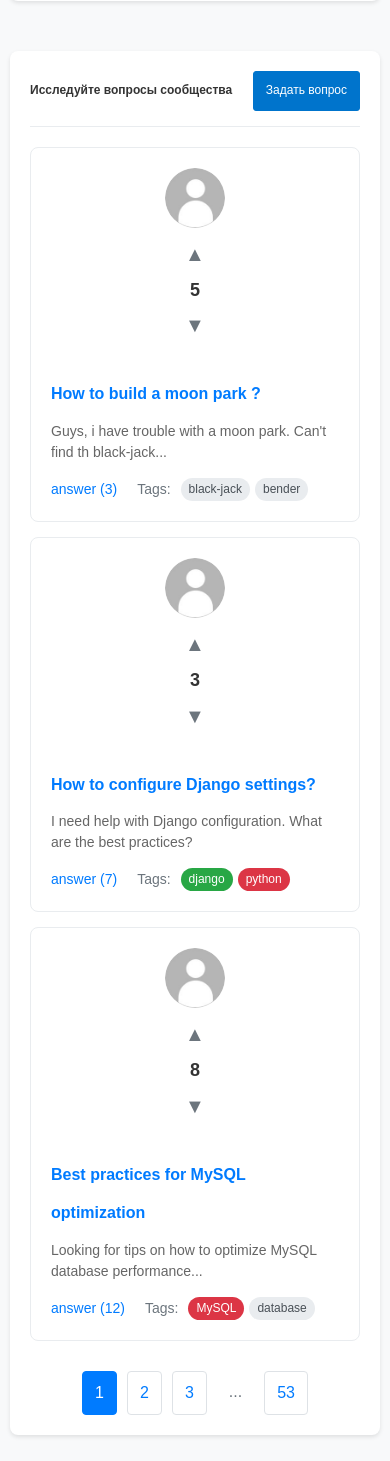
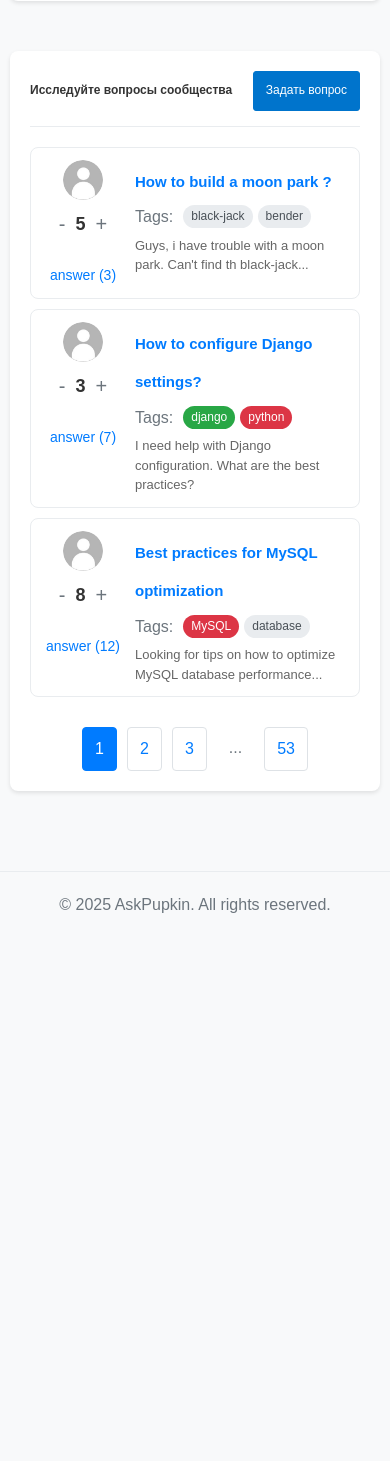
Before and after one commit to khosta77/web-technologies, a Django app: page / in a window 390 px wide. Shown: the part 517-1978 px from the top of the page. After the commit the page ends 1430 px from the top, so only its background shows below. Run offline with Django 4.2, Linux system fonts and the light colour scheme.

Commit message:
Исправление блоков с вопросами на главной странице

```diff
--- a/project/static/css/base.css
+++ b/project/static/css/base.css
@@ -42,8 +42,8 @@ body {
 
     .question-voting {
         flex-direction: row;
-        justify-content: flex-start;
-        gap: 15px;
+        justify-content: center;
+        gap: 5px;
         margin-bottom: 15px;
     }
 
@@ -84,7 +84,9 @@ body {
     }
 
     .question-voting {
+        flex-direction: row;
         justify-content: center;
+        gap: 3px;
     }
 
     .question-avatar {
--- a/project/static/css/components.css
+++ b/project/static/css/components.css
@@ -109,7 +109,7 @@
 /* Система голосования */
 .voting-controls {
     display: flex;
-    flex-direction: column;
+    flex-direction: row;
     align-items: center;
     gap: 5px;
 }
--- a/project/static/css/pages.css
+++ b/project/static/css/pages.css
@@ -520,3 +520,137 @@
         line-height: 1.1;
     }
 }
+
+/* Адаптивные стили для карточек вопросов */
+@media (max-width: 768px) {
+    .question-item {
+        display: grid;
+        grid-template-columns: auto 1fr;
+        gap: 15px;
+        padding: 15px;
+        align-items: start;
+    }
+
+    /* Левая колонка: аватар + голосование + ответы */
+    .question-left-column {
+        grid-column: 1;
+        display: flex;
+        flex-direction: column;
+        align-items: center;
+        gap: 10px;
+        min-width: 80px;
+    }
+
+    .question-avatar {
+        width: 50px;
+        height: 50px;
+    }
+
+    .question-voting {
+        display: flex;
+        flex-direction: row;
+        align-items: center;
+        gap: 5px;
+    }
+
+    .question-meta {
+        margin: 0;
+    }
+
+    /* Правая колонка: название + теги + текст */
+    .question-right-column {
+        grid-column: 2;
+        display: flex;
+        flex-direction: column;
+        gap: 8px;
+    }
+
+    .question-title {
+        margin: 0;
+    }
+
+    .question-title a {
+        font-size: 16px;
+    }
+
+    .question-tags {
+        margin: 0;
+    }
+
+    .question-text {
+        font-size: 14px;
+        margin: 0;
+    }
+}
+
+@media (max-width: 480px) {
+    .question-item {
+        grid-template-columns: auto 1fr;
+        gap: 12px;
+        padding: 12px;
+        margin-bottom: 10px;
+    }
+
+    .question-left-column {
+        gap: 8px;
+        min-width: 70px;
+    }
+
+    .question-avatar {
+        width: 40px;
+        height: 40px;
+    }
+
+    .question-voting {
+        gap: 4px;
+        flex-direction: row;
+    }
+
+    .question-right-column {
+        gap: 6px;
+    }
+
+    .question-title a {
+        font-size: 15px;
+    }
+
+    .question-text {
+        font-size: 13px;
+    }
+}
+
+@media (max-width: 370px) {
+    .question-item {
+        grid-template-columns: auto 1fr;
+        gap: 10px;
+        padding: 10px;
+        margin-bottom: 8px;
+    }
+
+    .question-left-column {
+        gap: 6px;
+        min-width: 60px;
+    }
+
+    .question-avatar {
+        width: 35px;
+        height: 35px;
+    }
+
+    .question-voting {
+        gap: 3px;
+        flex-direction: row;
+    }
+
+    .question-right-column {
+        gap: 4px;
+    }
+
+    .question-title a {
+        font-size: 14px;
+    }
+
+    .question-text {
+        font-size: 12px;
+    }
+}
--- a/project/templates/index.html
+++ b/project/templates/index.html
@@ -12,86 +12,98 @@
 
     <div class="questions-list">
         <div class="question-item">
+            <!-- Левая колонка: аватар + голосование + ответы -->
+            <div class="question-left-column">
+                <img src="{% static 'img/avatar.jpg' %}" alt="Avatar" class="question-avatar">
                 <div class="question-voting">
-                <img src="{% static 'img/avatar.jpg' %}" alt="Avatar" class="question-avatar">
                     <div class="voting-controls">
-                    <button class="vote-btn vote-up">▲</button>
+                        <button class="vote-btn vote-down">-</button>
                         <span class="vote-count">5</span>
-                    <button class="vote-btn vote-down">▼</button>
+                        <button class="vote-btn vote-up">+</button>
+                    </div>
+                </div>
+                <div class="question-meta">
+                    <a href="{% url 'question' question_id=123 %}#answers" class="answers-count">answer (3)</a>
                 </div>
             </div>
 
-            <div class="question-content">
+            <!-- Правая колонка: название + теги + текст -->
+            <div class="question-right-column">
                 <h2 class="question-title">
                     <a href="{% url 'question' question_id=123 %}">How to build a moon park ?</a>
                 </h2>
-                <p class="question-text">
-                    Guys, i have trouble with a moon park. Can't find th black-jack...
-                </p>
-                <div class="question-meta">
-                    <a href="{% url 'question' question_id=123 %}#answers" class="answers-count">answer (3)</a>
                 <div class="question-tags">
                     <span>Tags:</span>
                     <a href="{% url 'tags' %}" class="tag">black-jack</a>
                     <a href="{% url 'tags' %}" class="tag">bender</a>
                 </div>
-                </div>
+                <p class="question-text">
+                    Guys, i have trouble with a moon park. Can't find th black-jack...
+                </p>
             </div>
         </div>
 
         <div class="question-item">
+            <!-- Левая колонка: аватар + голосование + ответы -->
+            <div class="question-left-column">
+                <img src="{% static 'img/avatar.jpg' %}" alt="Avatar" class="question-avatar">
                 <div class="question-voting">
-                <img src="{% static 'img/avatar.jpg' %}" alt="Avatar" class="question-avatar">
                     <div class="voting-controls">
-                    <button class="vote-btn vote-up">▲</button>
+                        <button class="vote-btn vote-down">-</button>
                         <span class="vote-count">3</span>
-                    <button class="vote-btn vote-down">▼</button>
+                        <button class="vote-btn vote-up">+</button>
+                    </div>
+                </div>
+                <div class="question-meta">
+                    <a href="{% url 'question' question_id=124 %}#answers" class="answers-count">answer (7)</a>
                 </div>
             </div>
 
-            <div class="question-content">
+            <!-- Правая колонка: название + теги + текст -->
+            <div class="question-right-column">
                 <h2 class="question-title">
                     <a href="{% url 'question' question_id=124 %}">How to configure Django settings?</a>
                 </h2>
-                <p class="question-text">
-                    I need help with Django configuration. What are the best practices?
-                </p>
-                <div class="question-meta">
-                    <a href="{% url 'question' question_id=124 %}#answers" class="answers-count">answer (7)</a>
                 <div class="question-tags">
                     <span>Tags:</span>
                     <a href="{% url 'tags' %}" class="tag tag-green">django</a>
                     <a href="{% url 'tags' %}" class="tag tag-red">python</a>
                 </div>
-                </div>
+                <p class="question-text">
+                    I need help with Django configuration. What are the best practices?
+                </p>
             </div>
         </div>
 
         <div class="question-item">
+            <!-- Левая колонка: аватар + голосование + ответы -->
+            <div class="question-left-column">
+                <img src="{% static 'img/avatar.jpg' %}" alt="Avatar" class="question-avatar">
                 <div class="question-voting">
-                <img src="{% static 'img/avatar.jpg' %}" alt="Avatar" class="question-avatar">
                     <div class="voting-controls">
-                    <button class="vote-btn vote-up">▲</button>
+                        <button class="vote-btn vote-down">-</button>
                         <span class="vote-count">8</span>
-                    <button class="vote-btn vote-down">▼</button>
+                        <button class="vote-btn vote-up">+</button>
+                    </div>
+                </div>
+                <div class="question-meta">
+                    <a href="{% url 'question' question_id=125 %}#answers" class="answers-count">answer (12)</a>
                 </div>
             </div>
 
-            <div class="question-content">
+            <!-- Правая колонка: название + теги + текст -->
+            <div class="question-right-column">
                 <h2 class="question-title">
                     <a href="{% url 'question' question_id=125 %}">Best practices for MySQL optimization</a>
                 </h2>
-                <p class="question-text">
-                    Looking for tips on how to optimize MySQL database performance...
-                </p>
-                <div class="question-meta">
-                    <a href="{% url 'question' question_id=125 %}#answers" class="answers-count">answer (12)</a>
                 <div class="question-tags">
                     <span>Tags:</span>
                     <a href="{% url 'tags' %}" class="tag tag-red">MySQL</a>
                     <a href="{% url 'tags' %}" class="tag">database</a>
                 </div>
-                </div>
+                <p class="question-text">
+                    Looking for tips on how to optimize MySQL database performance...
+                </p>
             </div>
         </div>
     </div>
```
Lines whose indentation alone changed are shown as unchanged.
